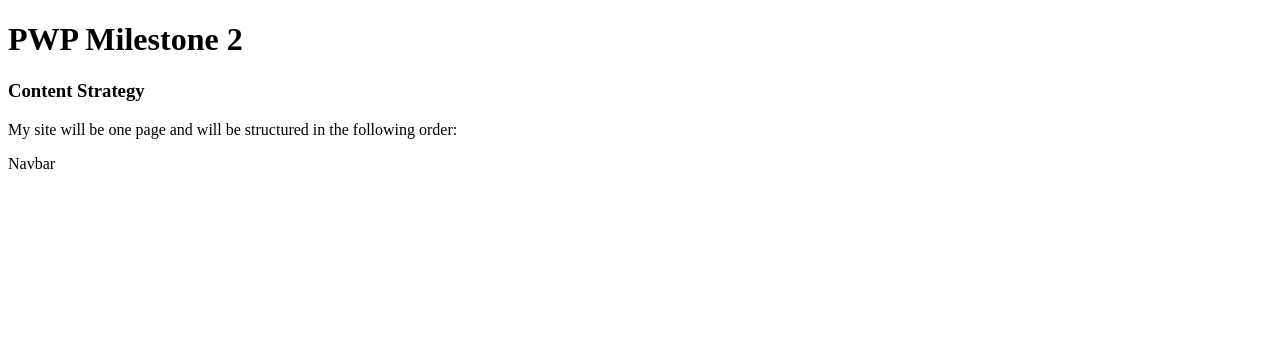
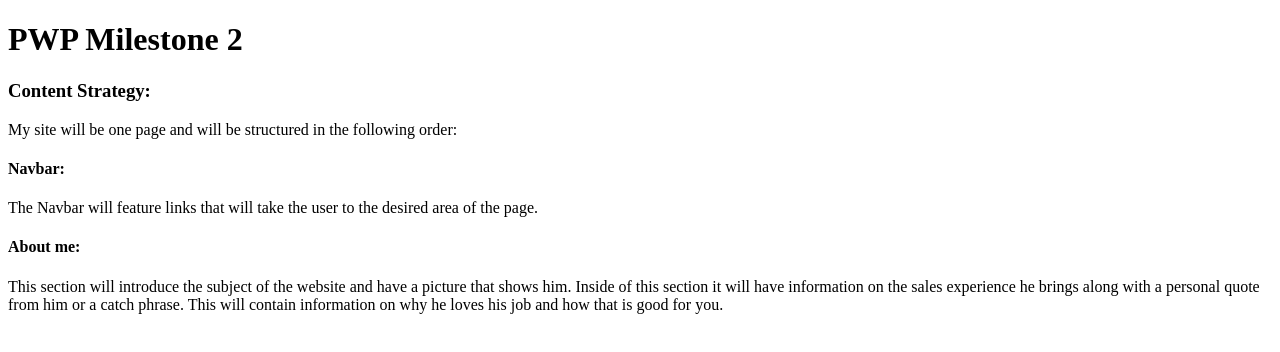
Before and after one commit to jericholee/my-pwp-jericho, a plain HTML site: page public_html/documentation/milestone-2.html in a window 1280 px wide. Drawn offline with Linux system fonts and the light colour scheme.

Commit message:
Added more info

```diff
--- a/public_html/documentation/milestone-2.html
+++ b/public_html/documentation/milestone-2.html
@@ -8,9 +8,13 @@
 	<title>PWP Milestone 2</title>
 </head>
 <body>
+
 <h1>PWP Milestone 2</h1>
-<h3>Content Strategy</h3>
+<h3>Content Strategy:</h3>
 <p>My site will be one page and will be structured in the following order:</p>
-<p>Navbar</p>
+<h4>Navbar:</h4>
+<p>The Navbar will feature links that will take the user to the desired area of the page.</p>
+<h4>About me:</h4>
+<p>This section will introduce the subject of the website and have a picture that shows him. Inside of this section it will have information on the sales experience he brings along with a personal quote from him or a catch phrase. This will contain information on why he loves his job and how that is good for you.   </p>
 </body>
 </html>
--- a/styles.css
+++ /dev/null
@@ -1,4 +0,0 @@
-strong {
-    font-weight: bold;
-    color: darkslategrey;
-}
```
